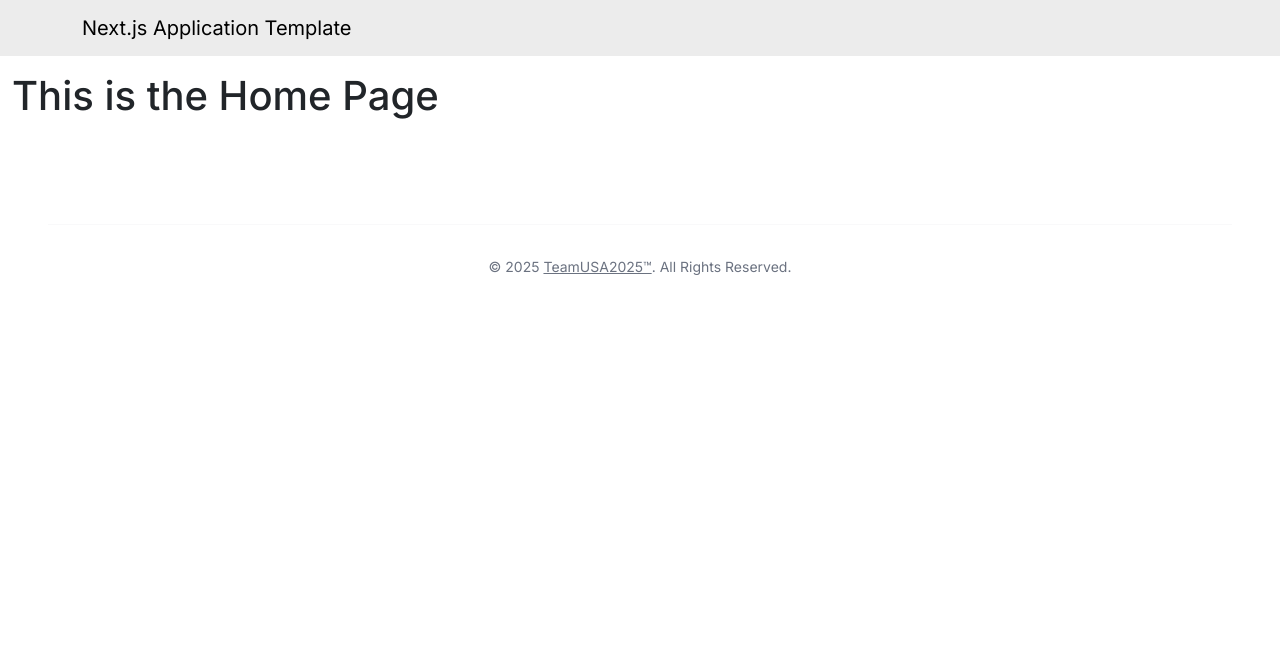
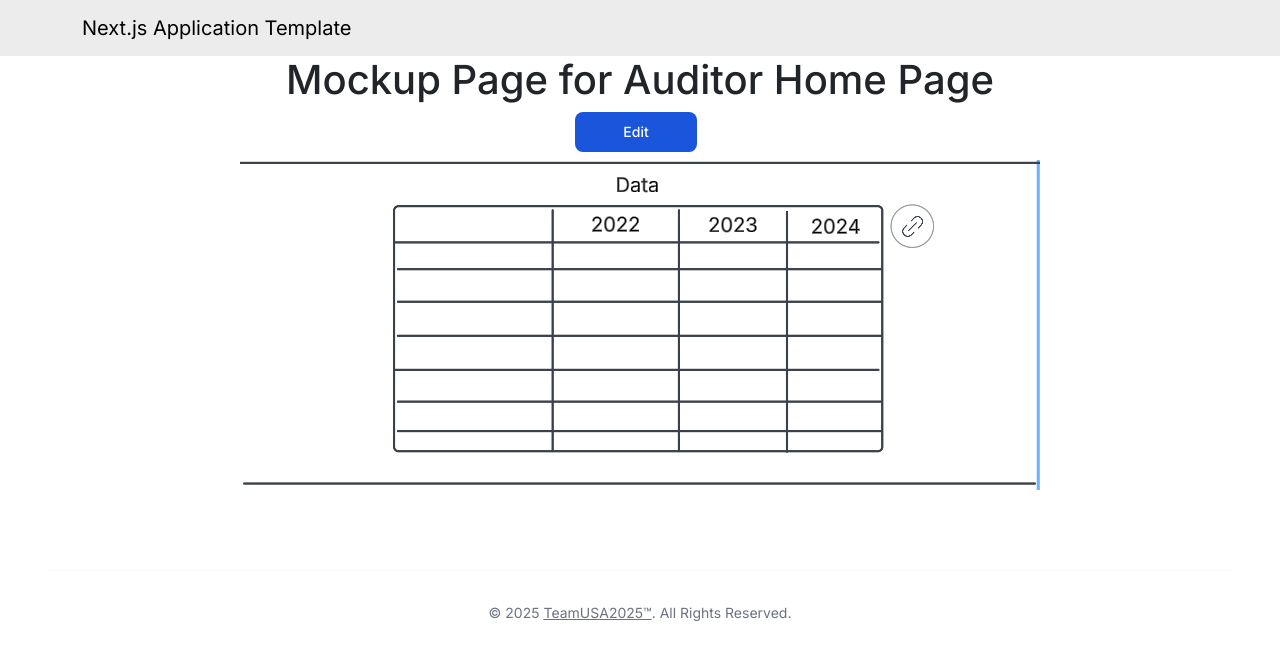
Before and after one commit to teamusa2025/teamusa2025-project, a Next.js app: page / in a window 1280 px wide. Shown: the top 660 px of the page. Built offline with nearby package versions, Linux system fonts and the light colour scheme; no server answers.

Commit message:
Implemented the Mockup of Auditor page
Note: Don't put it into main as it is over the main page currently.

Edit button leads back to home page. Change it to the edit page when Done.

```diff
--- a/src/app/auditor.tsx
+++ b/src/app/auditor.tsx
@@ -1,13 +1,16 @@
 'use auditor';
-
-import { Container } from 'react-bootstrap';
 
 /** The Home page. */
 const Auditor = () => (
   <main>
-    <Container id="landing-page" fluid className="py-3">
-      <h1>This is for the Audit Page</h1>
-    </Container>
+    <h1>This is for the Audit Page</h1>
+    <button
+      type="button"
+      {/* eslint-disable-next-line max-len */}
+      className="text-white bg-blue-700 hover:bg-blue-800 focus:ring-4 focus:ring-blue-300 font-medium rounded-lg text-sm px-5 py-2.5 me-2 mb-2 dark:bg-blue-600 dark:hover:bg-blue-700 focus:outline-none dark:focus:ring-blue-800"
+    >
+      Default
+    </button>
   </main>
 );
 
--- a/src/app/globals.css
+++ b/src/app/globals.css
@@ -16,3 +16,8 @@ body {
   display: flex;
   flex-direction: column;
 }
+
+.center {
+  display: flex;
+  justify-content: center;
+}
--- a/src/app/page.tsx
+++ b/src/app/page.tsx
@@ -1,13 +1,22 @@
 'use client';
-
-import { Container } from 'react-bootstrap';
 
 /** The Home page. */
 const Home = () => (
   <main>
-    <Container id="landing-page" fluid className="py-3">
-      <h1>This is the Home Page</h1>
-    </Container>
+    <h1 className="center">Mockup Page for Auditor Home Page</h1>
+    <div className="center">
+      <a href="/">
+        <button
+          type="button"
+          className="mb-2 me-2 rounded-lg bg-blue-700 px-5 py-2.5 text-sm font-medium text-white hover:bg-blue-800"
+        >
+          Edit
+        </button>
+      </a>
+    </div>
+    <div className="center">
+      <img src="mockupPage.png" alt="Paris" />
+    </div>
   </main>
 );
 
```
Also changed, not shown: public/mockupPage.png (added).
